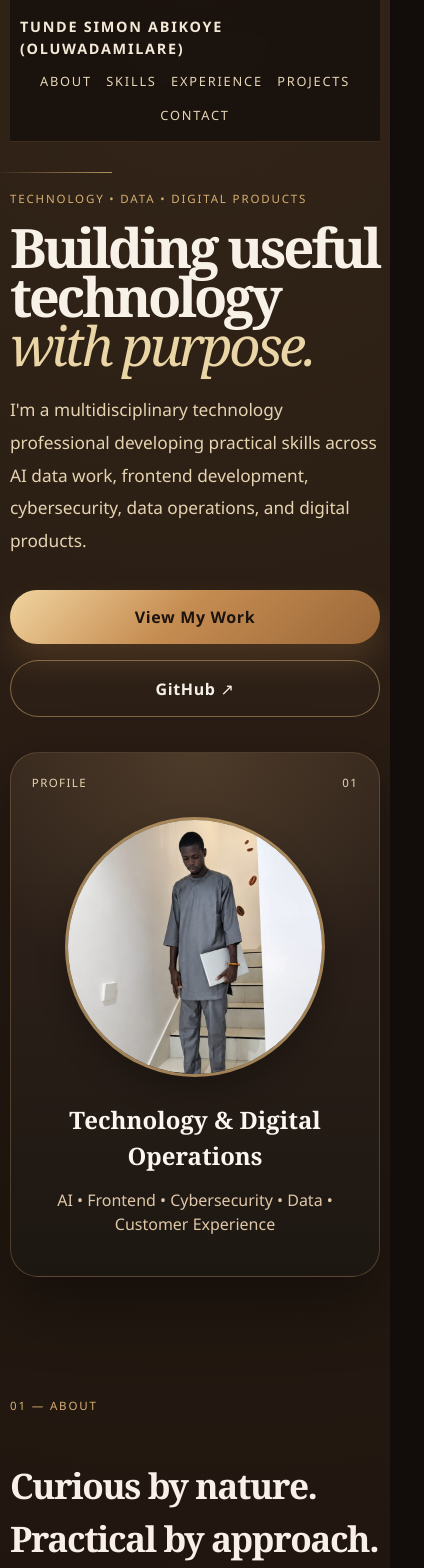
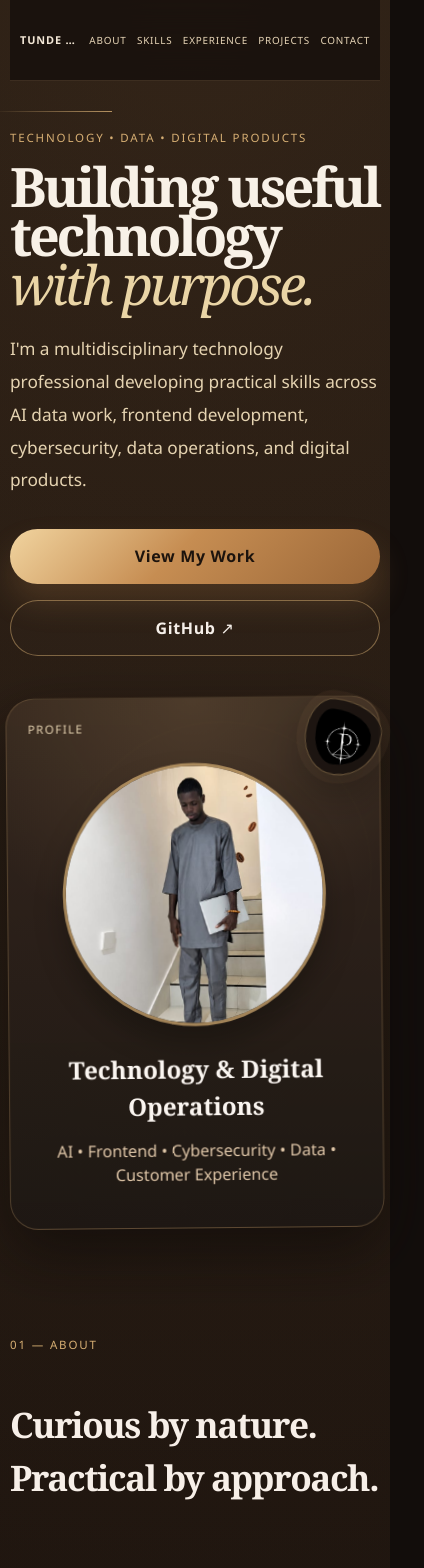
Before and after one commit to Dare-senku/portfollio, a React app: page / in a window 390 px wide. Shown: the top 1568 px of the page, 424 px wide, since content can reach past the window. Built offline with nearby package versions, Linux system fonts and the light colour scheme; the HTML template or start-up script is replaced by a standard one.

Commit message:
Update portfoliodesign

```diff
--- a/src/App.css
+++ b/src/App.css
@@ -19,22 +19,28 @@
   display: flex;
   align-items: center;
   justify-content: space-between;
+  gap: 1rem;
   min-height: 80px;
+  flex-wrap: nowrap;
 }
 
 .nav-logo {
+  flex: 1 1 auto;
   font-size: 1.1rem;
   font-weight: 700;
   letter-spacing: 0.18em;
   text-transform: uppercase;
   color: #f4e8d7;
+  white-space: nowrap;
 }
 
 .nav-links {
   display: flex;
   align-items: center;
+  justify-content: flex-end;
   gap: 1.5rem;
-  flex-wrap: wrap;
+  flex-wrap: nowrap;
+  white-space: nowrap;
 }
 
 .nav-links a,
@@ -64,6 +70,43 @@
   align-items: center;
   gap: 2.2rem;
   padding: 5rem 0 3rem;
+}
+
+.hero-visual {
+  position: relative;
+  display: grid;
+  place-items: center;
+  min-height: 480px;
+  isolation: isolate;
+  overflow: visible;
+}
+
+.hero-visual::before,
+.hero-visual::after {
+  content: "";
+  position: absolute;
+  border-radius: 50%;
+  pointer-events: none;
+  z-index: 0;
+}
+
+.hero-visual::before {
+  width: 280px;
+  height: 280px;
+  border: 1px solid rgba(214, 174, 115, 0.15);
+  right: 18px;
+  top: 40px;
+  animation: orbitRing 16s linear infinite;
+}
+
+.hero-visual::after {
+  width: 200px;
+  height: 200px;
+  background: radial-gradient(circle, rgba(214, 174, 115, 0.14), transparent 62%);
+  right: 68px;
+  top: 88px;
+  filter: blur(10px);
+  animation: glowPulse 9s ease-in-out infinite alternate;
 }
 
 .hero-content {
@@ -153,6 +196,9 @@
   box-shadow: 0 25px 60px rgba(12, 8, 6, 0.6);
   position: relative;
   overflow: hidden;
+  animation: cardDrift 12s cubic-bezier(0.45, 0.05, 0.55, 0.95) infinite alternate;
+  transform-origin: center center;
+  z-index: 1;
 }
 
 .hero-card::before {
@@ -161,6 +207,31 @@
   inset: 0;
   background: radial-gradient(circle at top, rgba(214, 174, 115, 0.16), transparent 45%);
   pointer-events: none;
+}
+
+.floating-logo-wrap {
+  position: absolute;
+  top: 10px;
+  right: -18px;
+  width: 118px;
+  aspect-ratio: 1;
+  border-radius: 34% 66% 57% 43% / 50% 40% 60% 50%;
+  background: rgba(18, 13, 11, 0.76);
+  border: 1px solid rgba(214, 174, 115, 0.38);
+  box-shadow: 0 20px 42px rgba(0, 0, 0, 0.26), 0 0 0 8px rgba(214, 174, 115, 0.06);
+  padding: 0.55rem;
+  z-index: 3;
+  animation: logoOrbit 11s cubic-bezier(0.45, 0.05, 0.55, 0.95) infinite alternate;
+  transform-origin: center center;
+}
+
+.floating-logo {
+  width: 100%;
+  height: 100%;
+  object-fit: cover;
+  border-radius: 28% 72% 63% 37% / 45% 48% 52% 55%;
+  display: block;
+  filter: saturate(1.15) contrast(1.05);
 }
 
 .card-top {
@@ -333,6 +404,62 @@
   background: rgba(255, 255, 255, 0.02);
 }
 
+@keyframes cardDrift {
+  0% {
+    transform: translateY(0) rotate(-1.8deg) scale(1);
+  }
+  30% {
+    transform: translateY(-12px) rotate(1.2deg) scale(1.01);
+  }
+  60% {
+    transform: translateY(10px) rotate(-0.6deg) scale(1.012);
+  }
+  100% {
+    transform: translateY(-6px) rotate(1.8deg) scale(1.008);
+  }
+}
+
+@keyframes logoOrbit {
+  0% {
+    transform: translate3d(0, 0, 0) rotate(-12deg) scale(1);
+  }
+  25% {
+    transform: translate3d(-10px, 10px, 0) rotate(5deg) scale(1.02);
+  }
+  50% {
+    transform: translate3d(14px, 14px, 0) rotate(18deg) scale(1.04);
+  }
+  75% {
+    transform: translate3d(-8px, -9px, 0) rotate(-8deg) scale(1.03);
+  }
+  100% {
+    transform: translate3d(10px, 8px, 0) rotate(12deg) scale(1.01);
+  }
+}
+
+@keyframes orbitRing {
+  0% {
+    transform: rotate(0deg) scale(1);
+  }
+  50% {
+    transform: rotate(180deg) scale(1.08);
+  }
+  100% {
+    transform: rotate(360deg) scale(1);
+  }
+}
+
+@keyframes glowPulse {
+  0% {
+    opacity: 0.5;
+    transform: scale(0.96);
+  }
+  100% {
+    opacity: 1;
+    transform: scale(1.1);
+  }
+}
+
 @media (max-width: 900px) {
   .hero,
   .about-grid,
@@ -343,6 +470,16 @@
 
   .hero {
     padding-top: 3rem;
+  }
+
+  .hero-visual {
+    min-height: 420px;
+  }
+
+  .floating-logo-wrap {
+    width: 96px;
+    right: 10px;
+    top: 0;
   }
 
   .dark-section {
@@ -357,20 +494,45 @@
 
   .navbar {
     width: min(100% - 20px, 1200px);
-    flex-direction: column;
-    justify-content: center;
-    gap: 0.8rem;
-    padding: 1rem 0;
+    display: flex;
+    flex-direction: row;
+    align-items: center;
+    justify-content: space-between;
+    gap: 0.6rem;
+    padding: 0.9rem 0;
+    flex-wrap: nowrap;
   }
 
   .nav-logo {
-    letter-spacing: 0.12em;
-    font-size: 0.9rem;
+    flex: 1;
+    min-width: 0;
+    overflow: hidden;
+    text-overflow: ellipsis;
+    white-space: nowrap;
+    letter-spacing: 0.08em;
+    font-size: 0.68rem;
   }
 
   .nav-links {
-    justify-content: center;
-    gap: 0.9rem;
+    flex-shrink: 0;
+    justify-content: flex-end;
+    gap: 0.65rem;
+    white-space: nowrap;
+  }
+
+  .nav-links a {
+    font-size: 0.62rem;
+    letter-spacing: 0.08em;
+  }
+
+  .hero-visual {
+    min-height: 350px;
+  }
+
+  .floating-logo-wrap {
+    width: 74px;
+    right: 4px;
+    top: 6px;
   }
 
   .hero-buttons,
--- a/src/App.jsx
+++ b/src/App.jsx
@@ -1,5 +1,6 @@
 import "./App.css";
 import profilePhoto from "./images/profile.jpeg";
+import logoMark from "./images/Dare Senku Logo.jpeg";
 
 const navItems = ["About", "Skills", "Experience", "Projects", "Contact"];
 
@@ -152,6 +153,15 @@ function App() {
             </div>
           </div>
 
+          <div className="hero-visual">
+            <div className="floating-logo-wrap">
+              <img
+                src={logoMark}
+                alt="Dare Senku logo"
+                className="floating-logo"
+              />
+            </div>
+
             <div className="hero-card">
               <div className="card-top">
                 <span>PROFILE</span>
@@ -167,6 +177,7 @@ function App() {
               <h3>Technology &amp; Digital Operations</h3>
 
               <p>AI • Frontend • Cybersecurity • Data • Customer Experience</p>
+            </div>
           </div>
         </section>
 
```
Also changed, not shown: src/images/Dare Senku Logo.jpeg (added). Lines whose indentation alone changed are shown as unchanged.
